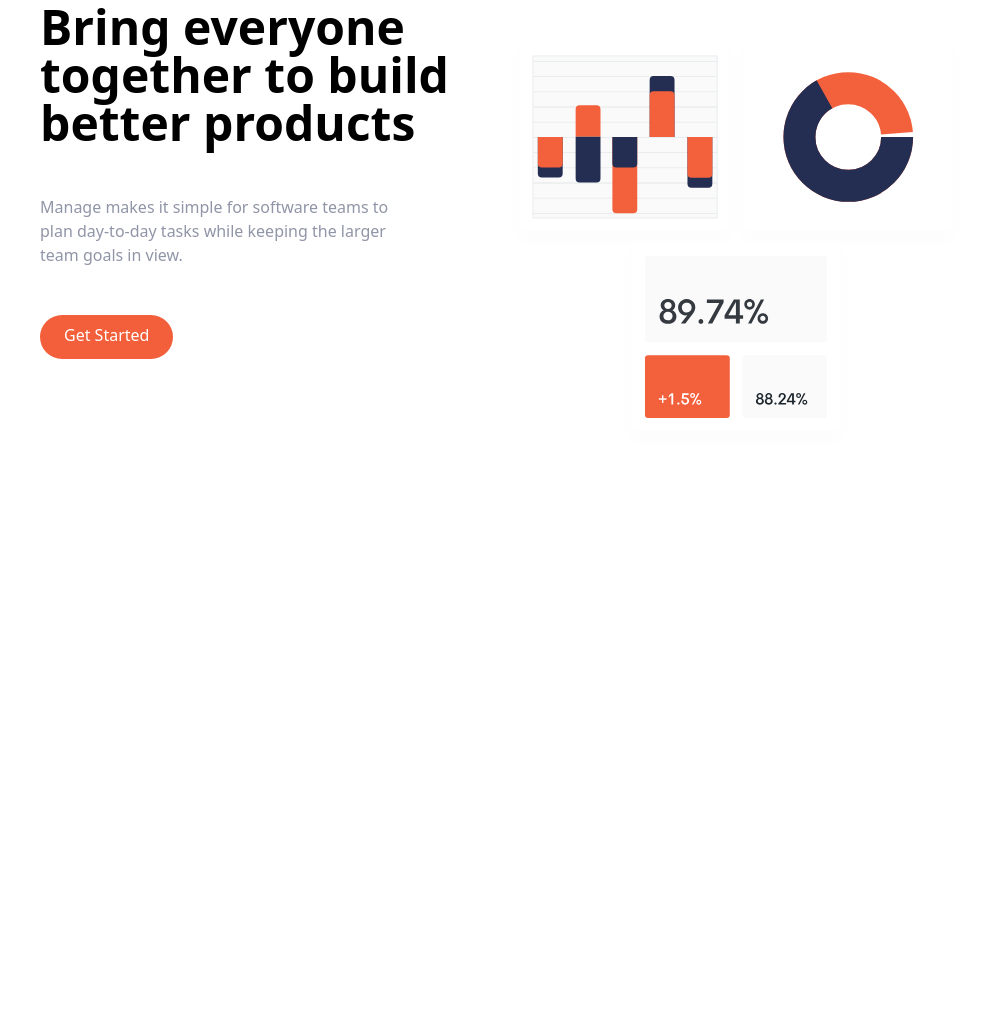
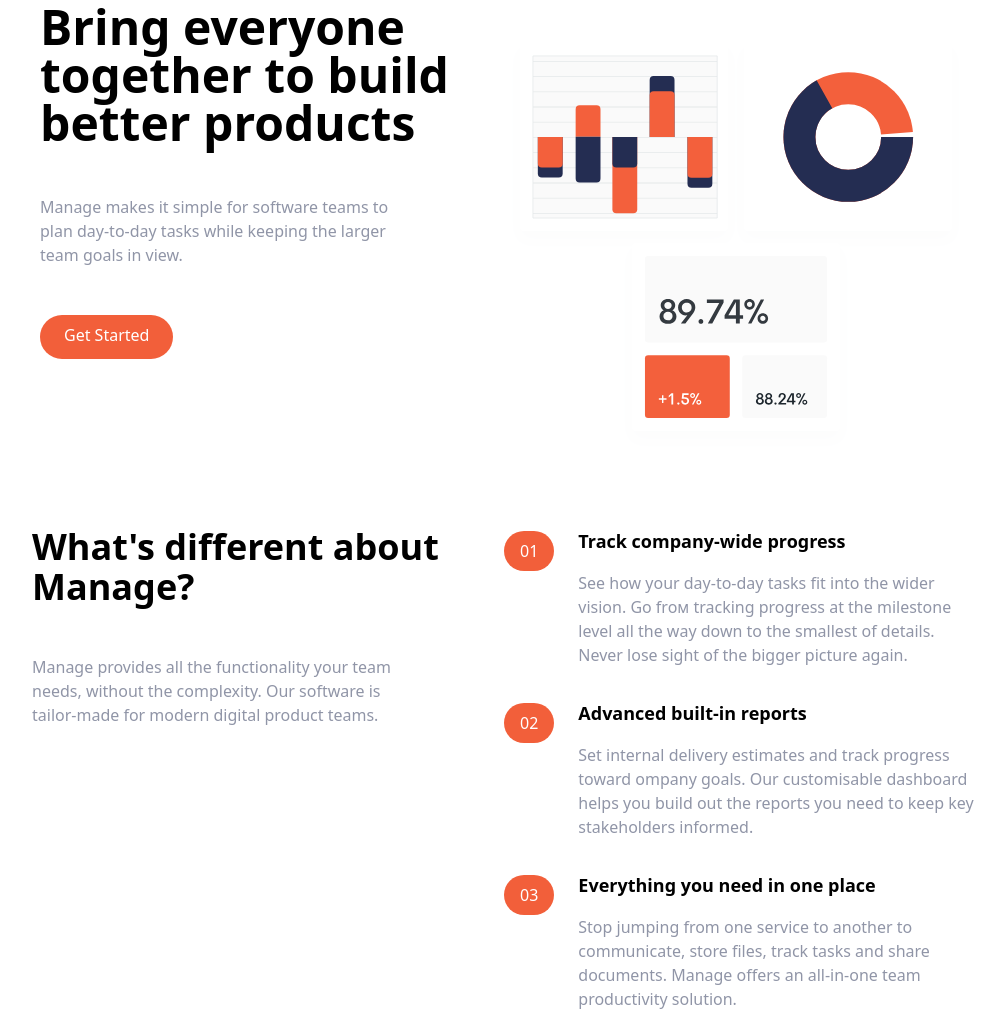
Before and after one commit to dijanakalaposratic/pp-07-manage-landing-page, a website: page index.html in a window 1280 px wide. Shown: the part 129-1140 px from the top of the page, without its empty margins (136-1141 px from the left). Before the commit the page ends 800 px from the top, so only its background shows below. Drawn offline with Linux system fonts and the light colour scheme.

Commit message:
added features section and its content

```diff
--- a/index.html
+++ b/index.html
@@ -15,10 +15,12 @@
 		<nav class="relative container mx-auto p-6">
 			<!-- Flex container -->
 			<div class="flex items-center justify-between">
+
 				<!-- Logo -->
 				<div class="pt-2">
 					<img src="./img/logo.svg" alt="website logo">
 				</div>
+
 				<!-- Menu Items -->
 				<div class="hidden md:flex space-x-6">
 					<a class="hover:text-darkGrayishBlue" href="#">Pricing</a>
@@ -27,34 +29,127 @@
 					<a class="hover:text-darkGrayishBlue" href="#">Careers</a>
 					<a class="hover:text-darkGrayishBlue" href="#">Community</a>
 				</div>
+
 				<!-- Button -->
 				<a class="hidden p-3 px-6 pt-2 text-white bg-brightRed rounded-full baseline hover:bg-brightRedLight md:block" href="#">Get Started</a>
+
+			</div>
 		</nav>
 
 		<!-- Hero Section -->
 		<section id="hero">
+
 			<!-- Flex Container -->
 			<div class="container flex flex-col-reverse md:flex-row items-center px-6 mx-auto mt-10 space-y-0 md:space-y-0">
+
 				<!-- Left Item -->
 				<div class="flex flex-col mb-32 space-y-12 md:w-1/2">
 					<h1 class="max-w-md text-4xl font-bold text-center md:text-5xl md:text-left">
 						Bring everyone together to build better products
 					</h1>
 					<p class="max-w-sm text-center text-darkGrayishBlue md:text-left">
-							Manage makes it simple for software teams to plan day-to-day tasks
-            while keeping the larger team goals in view.
+						Manage makes it simple for software teams to plan day-to-day tasks while keeping the larger team goals in view.
 					</p>
 					<div class="flex justify-center md:justify-start">
 						<a class="p-3 px-6 pt-2 text-white bg-brightRed rounded-full baseline hover:bg-brightRedLight" href="#">Get Started</a>
 					</div>
 				</div>
+
 				<!-- Image -->
 				<div class="md:w-1/2">
 					<img src="./img/illustration-intro.svg" alt="Intro chart illustration">
 				</div>
+
+			</div>
+		</section>
+
+		<!-- Featuress Section -->
+		<section id="features">
+			<div class="container flex flex-col px-4 mx-auto mt-10 space-y-12 md:space-y-0 md:flex-row">
+				<!-- What's different -->
+				<div class="flex flex-col space-y-12 md:w-1/2">
+					<h2 class="max-w-md text-4xl font-bold text-center md:text-left">
+						What's different about Manage?
+					</h2>
+					<p class="max-w-sm text-center text-darkGrayishBlue md:text-left">
+						Manage provides all the functionality your team needs, without the complexity. Our software is tailor-made for modern digital product teams.
+					</p>
 				</div>
 
+				<!-- Numbered List -->
+				<div class="flex flex-col space-y-8 md:w-1/2">
+					<!-- List Item 1 -->
+					<div class="flex flex-col space-y-3 md:space-y-0 md:space-x-6 md:flex-row">
+						<!-- Heading -->
+						<div class="rounded-l-full bg-brightRedSupLight md:bg-transparent">
+							<div class="flex items-center space-x-2">
+								<div class="px-4 py-2 text-white rounded-full md:my-1 bg-brightRed">
+									01
+								</div>
+								<h3 class="text-base font-bold md:mb-4 md:hidden">
+									Track company wide-progress
+								</h3>
+							</div>
+						</div>
+
+						<div>
+							<h3 class="hidden mb-4 text-lg font-bold md:block">
+								Track company-wide progress
+							</h3>
+							<p class="text-darkGrayishBlue">
+								See how your day-to-day tasks fit into the wider vision. Go froм tracking progress at the milestone level all the way down to the smallest of details. Never lose sight of the bigger picture again.
+							</p>
+						</div>
+					</div>
+
+					<!-- List Item 2 -->
+					<div class="flex flex-col space-y-3 md:space-y-0 md:space-x-6 md:flex-row">
+						<!-- Heading -->
+						<div class="rounded-l-full bg-brightRedSupLight md:bg-transparent">
+							<div class="flex items-center space-x-2">
+								<div class="px-4 py-2 text-white rounded-full md:my-1 bg-brightRed">
+									02
+								</div>
+								<h3 class="text-base font-bold md:mb-4 md:hidden">
+									Advanced built-in reports
+								</h3>
+							</div>
+						</div>
+
+						<div>
+							<h3 class="hidden mb-4 text-lg font-bold md:block">
+								Advanced built-in reports
+							</h3>
+							<p class="text-darkGrayishBlue">
+								Set internal delivery estimates and track progress toward ompany goals. Our customisable dashboard helps you build out the reports you need to keep key stakeholders informed.							</p>
+						</div>
+					</div>
+
+					<!-- List Item 3 -->
+					<div class="flex flex-col space-y-3 md:space-y-0 md:space-x-6 md:flex-row">
+						<!-- Heading -->
+						<div class="rounded-l-full bg-brightRedSupLight md:bg-transparent">
+							<div class="flex items-center space-x-2">
+								<div class="px-4 py-2 text-white rounded-full md:my-1 bg-brightRed">
+									03
+								</div>
+								<h3 class="text-base font-bold md:mb-4 md:hidden">
+									Everything you need in one place
+								</h3>
+							</div>
+						</div>
+
+						<div>
+							<h3 class="hidden mb-4 text-lg font-bold md:block">
+								Everything you need in one place
+							</h3>
+							<p class="text-darkGrayishBlue">
+								Stop jumping from one service to another to communicate, store files, track tasks and share documents. Manage offers an all-in-one team productivity solution.							</p>
+						</div>
+					</div>
+				</div>
+			</div>
 		</section>
-		</div>
+
 	</body>
 </html>
```
Also changed, not shown: css/main.css. Lines whose indentation alone changed are shown as unchanged.
